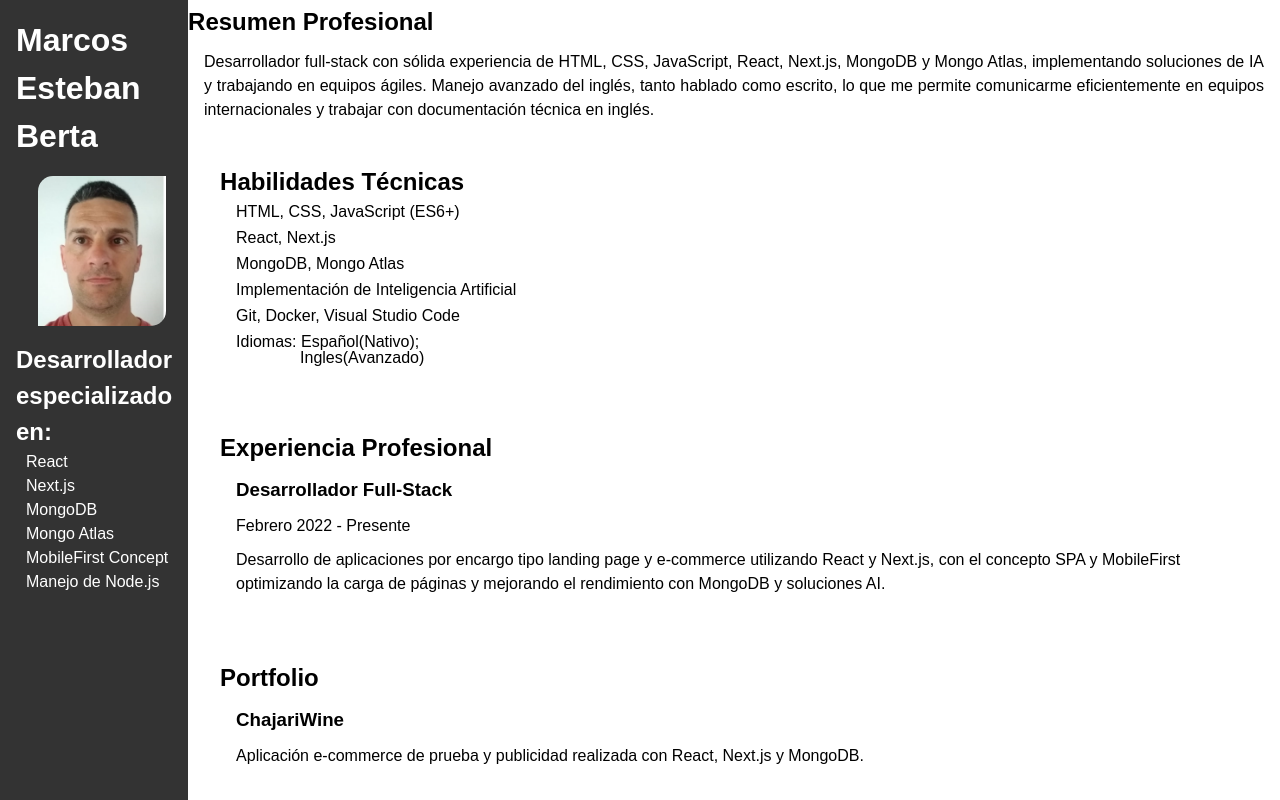
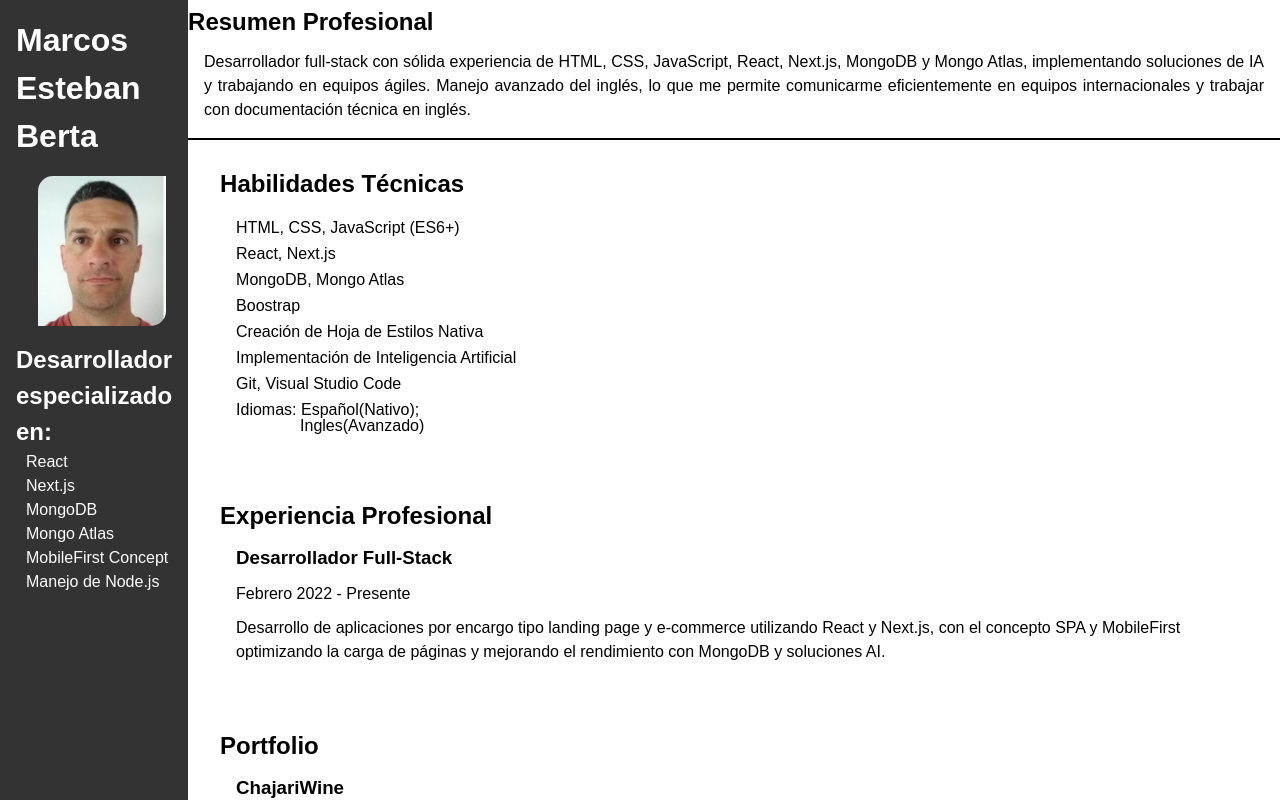
Before and after one commit to mak2220/landing-page-personal, a Next.js app: page / in a window 1280 px wide. Shown: the top 800 px of the page. Built offline with nearby package versions, Linux system fonts and the light colour scheme.

Commit message:
Eliminar archivos rastreados previamente que deberían ser ignorados

```diff
--- a/pages/index.tsx
+++ b/pages/index.tsx
@@ -32,7 +32,7 @@ export default function Home() {
             <div>
                 <section className={styles.resume}>
                     <h2>Resumen Profesional</h2>
-                    <p>Desarrollador full-stack con sólida experiencia de HTML, CSS, JavaScript, React, Next.js, MongoDB y Mongo Atlas, implementando soluciones de IA y trabajando en equipos ágiles. Manejo avanzado del inglés, tanto hablado como escrito, lo que me permite comunicarme eficientemente en equipos internacionales y trabajar con documentación técnica en inglés.</p>
+                    <p>Desarrollador full-stack con sólida experiencia de HTML, CSS, JavaScript, React, Next.js, MongoDB y Mongo Atlas, implementando soluciones de IA y trabajando en equipos ágiles. Manejo avanzado del inglés, lo que me permite comunicarme eficientemente en equipos internacionales y trabajar con documentación técnica en inglés.</p>
                 </section>
 
                 {/* Habilidades */}
@@ -42,8 +42,10 @@ export default function Home() {
                         <li>HTML, CSS, JavaScript (ES6+)</li>
                         <li>React, Next.js</li>
                         <li>MongoDB, Mongo Atlas</li>
+                        <li>Boostrap</li>
+                        <li>Creación de Hoja de Estilos Nativa</li>
                         <li>Implementación de Inteligencia Artificial</li>
-                        <li>Git, Docker, Visual Studio Code</li>
+                        <li>Git, Visual Studio Code</li>
                         <li>Idiomas: Español(Nativo);<br/>
                         <span className={styles.idiomas}>Ingles(Avanzado)</span></li>
                     </ul>
--- a/styles/index.module.css
+++ b/styles/index.module.css
@@ -43,6 +43,7 @@
 .resume{
     text-align: justify;
     padding-top: 10px;
+    border-bottom: solid rgb(0, 0, 0) 2px;
 }
 .resume p{
     padding: 1rem;
@@ -51,6 +52,10 @@
 .habilidades{
     padding: 2rem;
     text-align: left;
+}
+
+.habilidades h2{
+    margin-bottom: 1.5rem;
 }
 
 .habilidades ul li{
@@ -83,6 +88,7 @@
 }
 
 .footerStyle {
+    border-top: solid rgb(0, 0, 0) 2px;
     text-align: center;
     padding: 1rem;
     background: #f1f1f1;
```
